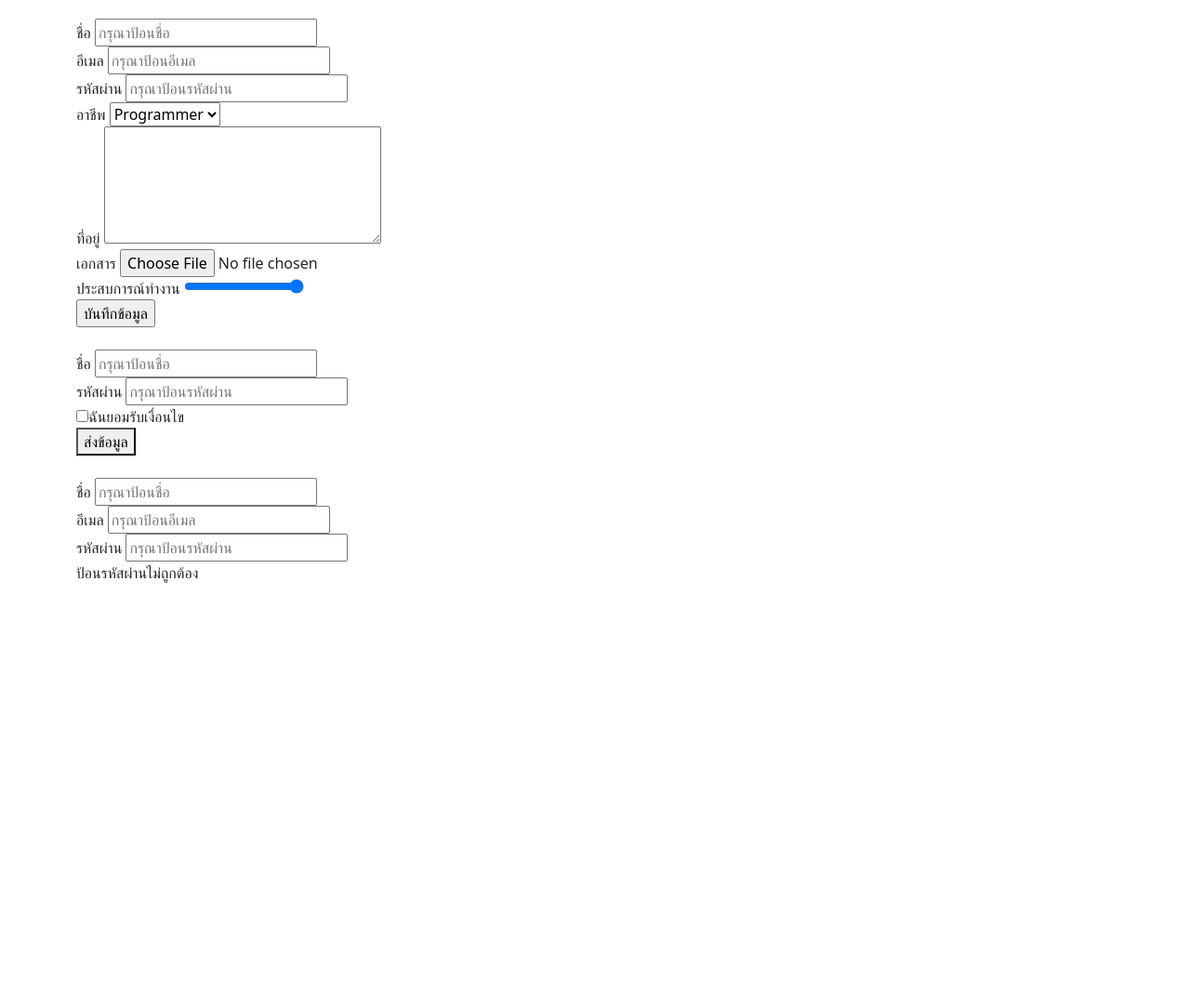
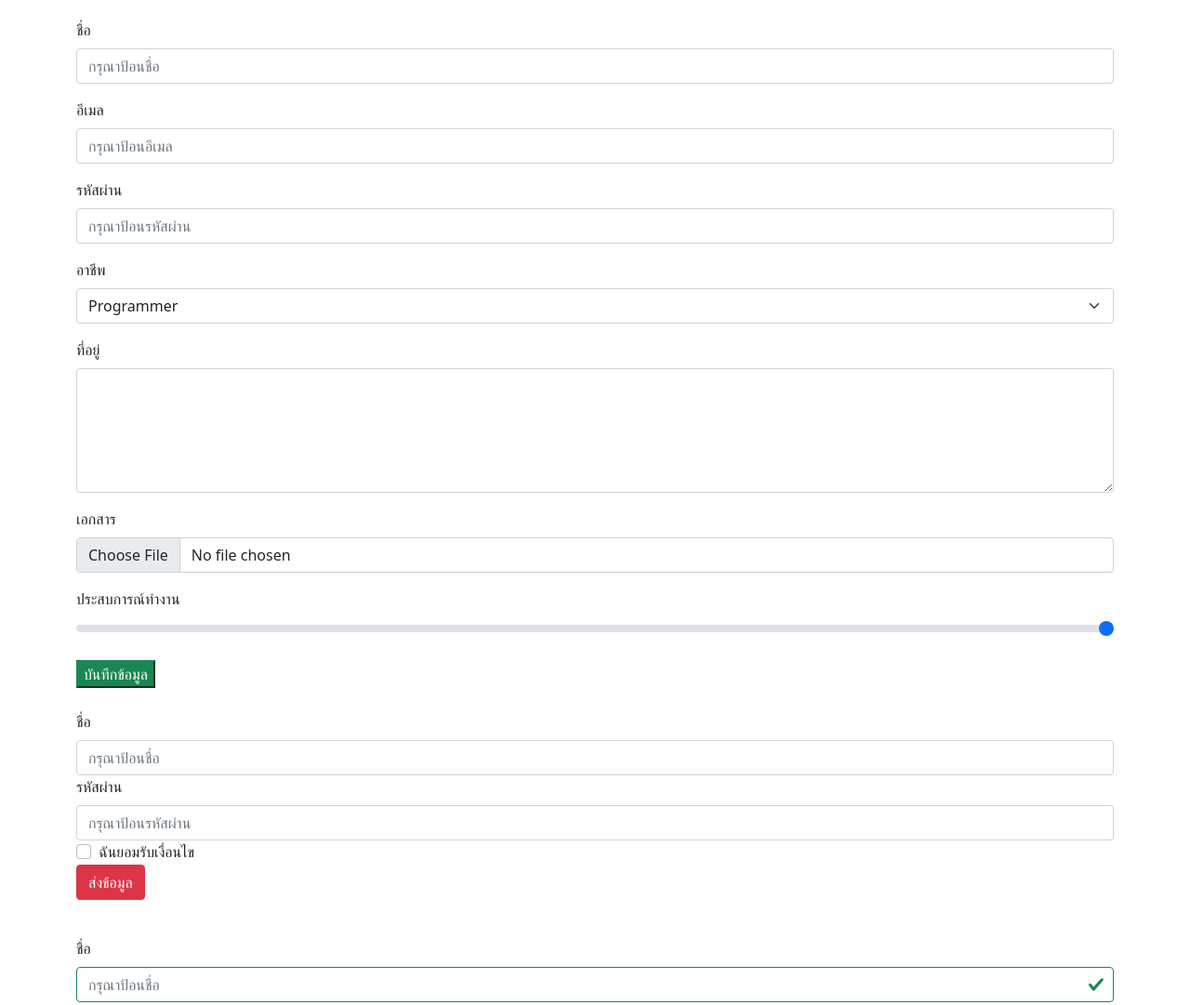
Before and after one commit to PEXXVIII/github-desktop-project, a plain HTML site: page 17.Form.html in a window 1280 px wide. Shown: the top 1081 px of the page at 93% size. Before the commit the page ends 800 px from the top, so only its background shows below. Drawn offline with nearby package versions, Linux system fonts and the light colour scheme.

Commit message:
17.Form
17.Form

```diff
--- a/17.Form.html
+++ b/17.Form.html
@@ -11,22 +11,22 @@
     <div class="container" style="margin-top: 20px;">
         <form>
             <!-- Text Field -->
-            <div>
-                <label for="name">ชื่อ</label>
-                <input type="text" placeholder="กรุณาป้อนชื่อ">
+            <div class="mb-3">
+                <label for="name" class="form-label">ชื่อ</label>
+                <input id="name" type="text" placeholder="กรุณาป้อนชื่อ" class="form-control">
             </div>
-            <div>
-                <label for="email">อีเมล</label>
-                <input type="email" placeholder="กรุณาป้อนอีเมล">
+            <div class="mb-3">
+                <label for="email" class="form-label">อีเมล</label>
+                <input id="email" type="email" placeholder="กรุณาป้อนอีเมล" class="form-control">
             </div>
-            <div>
-                <label for="password">รหัสผ่าน</label>
-                <input type="password" placeholder="กรุณาป้อนรหัสผ่าน">
+            <div class="mb-3">
+                <label for="password" class="form-label">รหัสผ่าน</label>
+                <input id="password" type="password" placeholder="กรุณาป้อนรหัสผ่าน" class="form-control">
             </div>
             <!-- Select -->
-            <div>
-                <label for="job">อาชีพ</label>
-                <select name="job" >
+            <div class="mb-3">
+                <label for="job" class="form-label">อาชีพ</label>
+                <select name="job" class="form-select">
                     <option>Programmer</option>
                     <option>Developer</option>
                     <option>อาจารย์</option>
@@ -34,54 +34,54 @@
                 </select>
             </div>
             <!-- TextArea -->
-            <div>
-                <label>ที่อยู่</label>
-                <textarea cols="30" rows="5"></textarea>
+            <div class="mb-3">
+                <label class="form-label">ที่อยู่</label>
+                <textarea class="form-control" cols="30" rows="5"></textarea>
             </div>
             <!-- File -->
-            <div>
-                <label>เอกสาร</label>
-                <input type="file">
+            <div class="mb-3">
+                <label class="form-label">เอกสาร</label>
+                <input type="file" class="form-control">
             </div>
             <!-- Range -->
-            <div>
-                <label>ประสบการณ์ทำงาน</label>
-                <input type="range" min="1"  max="5" value="5">
+            <div class="mb-3">
+                <label class="form-label">ประสบการณ์ทำงาน</label>
+                <input type="range" min="1"  max="5" value="5" class="form-range">
             </div>
-            <input type="submit" name="" id="" value="บันทึกข้อมูล">
+            <input type="submit" name="" id="" value="บันทึกข้อมูล" class="btn-success">
         </form>
         <br>
         <!-- Form Check -->
-        <form>
+        <form class="mb-3">
             <div>
-                <label>ชื่อ</label>
-                <input type="text" placeholder="กรุณาป้อนชื่อ">
+                <label class="form-label">ชื่อ</label>
+                <input type="text" placeholder="กรุณาป้อนชื่อ" class="form-control">
             </div>
             <div>
-                <label>รหัสผ่าน</label>
-                <input type="password" placeholder="กรุณาป้อนรหัสผ่าน">
+                <label class="form-label">รหัสผ่าน</label>
+                <input type="password" placeholder="กรุณาป้อนรหัสผ่าน" class="form-control">
             </div>
-            <div>
+            <div class="form-check">
                 <label>
-                    <input type="checkbox" name="">ฉันยอมรับเงื่อนไข
+                    <input type="checkbox" name="" class="form-check-input">ฉันยอมรับเงื่อนไข
                 </label>
             </div>
-            <button>ส่งข้อมูล</button>
+            <button class="btn btn-danger">ส่งข้อมูล</button>
         </form>
         <br>
         <!-- Validation -->
-        <div>
-            <label for="name">ชื่อ</label>
-            <input type="text" placeholder="กรุณาป้อนชื่อ">
+        <div class="mb-3">
+            <label for="name" class="form-label">ชื่อ</label>
+            <input type="text" placeholder="กรุณาป้อนชื่อ" class="form-control is-valid">
         </div>
-        <div>
-            <label for="email">อีเมล</label>
-            <input type="email" placeholder="กรุณาป้อนอีเมล">
+        <div class="mb-3">
+            <label for="email" class="form-label">อีเมล</label>
+            <input type="email" placeholder="กรุณาป้อนอีเมล" class="form-control is-valid">
         </div>
-        <div>
-            <label for="password">รหัสผ่าน</label>
-            <input type="password" placeholder="กรุณาป้อนรหัสผ่าน">
-            <div>ป้อนรหัสผ่านไม่ถูกต้อง</div>
+        <div class=" mb-3">
+            <label for="password" class="form-label">รหัสผ่าน</label>
+            <input type="password" placeholder="กรุณาป้อนรหัสผ่าน" class="form-control is-valid">
+            <div class="invalid-feedback">ป้อนรหัสผ่านไม่ถูกต้อง</div>
         </div>
     </div>
 </body>
```
